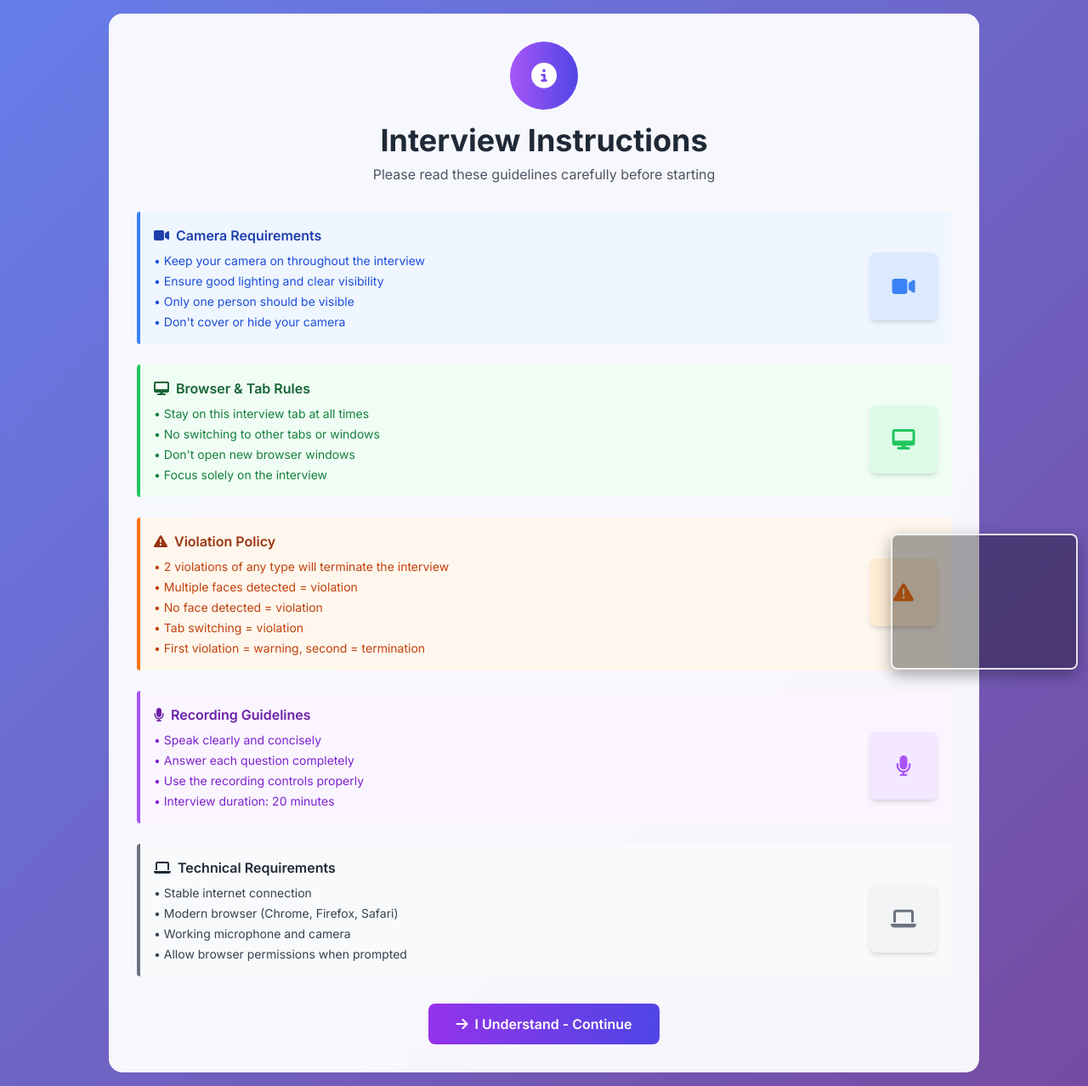
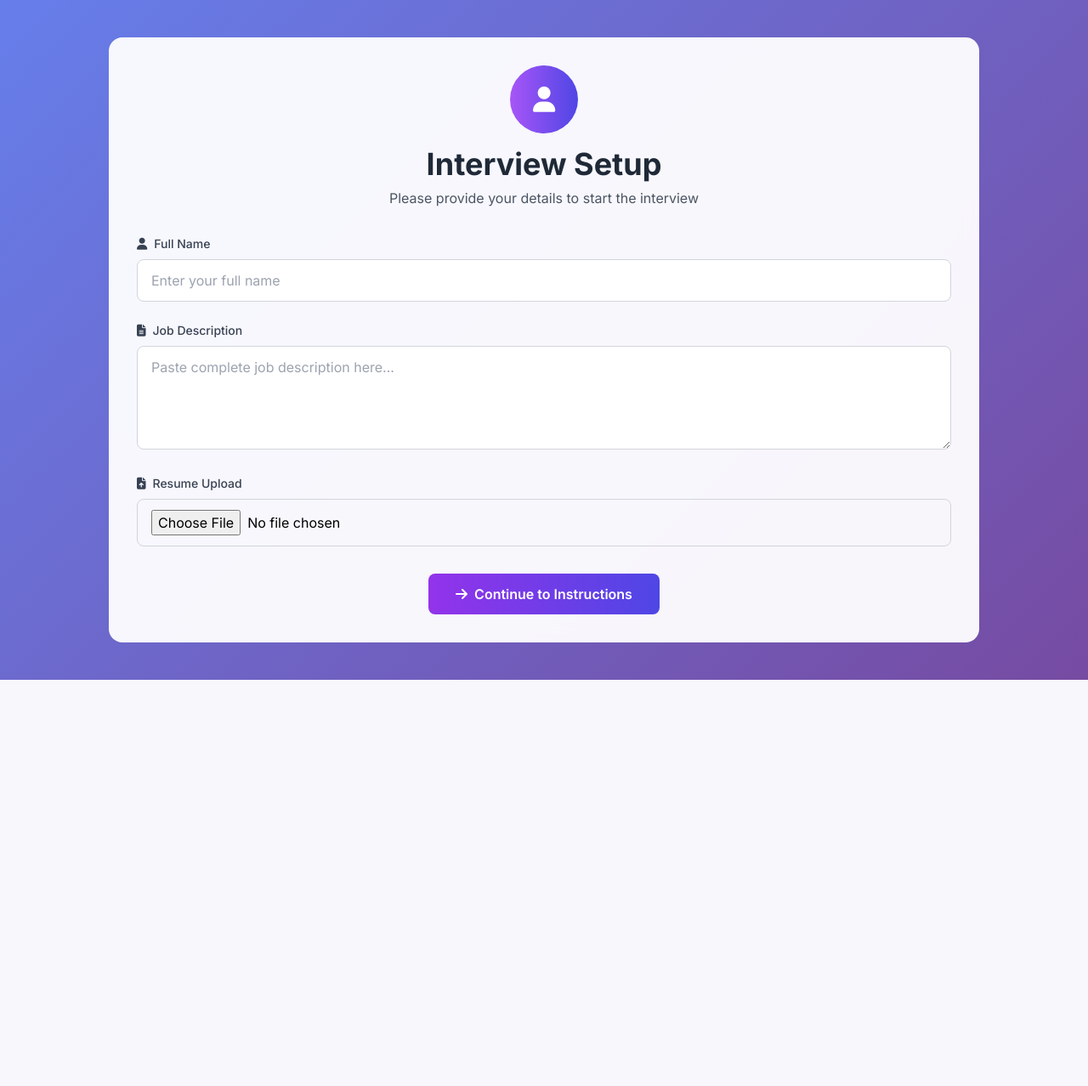
Before and after one commit to asifakousar437/Aimockinterview-final, a Flask app: page / in a window 1280 px wide. Shown: the whole page at 85% size. After the commit the page ends 800 px from the top, so only its background shows below. Run offline with Flask 3, Linux system fonts and the light colour scheme; some libraries are stand-ins or nearby versions.

Commit message:
Fix proctoring violation display and add debugging
- Update violation count display elements properly
- Add console logging for troubleshooting
- Fix showInstructions function navigation
- Ensure setup page flows correctly to instructions page
- Complete user journey: Setup → Instructions → Interview

```diff
--- a/ai_mock_interview/app.py
+++ b/ai_mock_interview/app.py
@@ -13,9 +13,15 @@ def result():
     return render_template("result.html")
 
 if __name__ == "__main__":
-    # Port 5000 may be occupied by macOS services (e.g., AirTunes).
-    # Use PORT env var to override when needed.
     import os
 
-    port = int(os.getenv("PORT", "5001"))
-    app.run(debug=True, host="127.0.0.1", port=port)
+    # Get port from environment variable (Railway sets this)
+    port = int(os.getenv("PORT", "5000"))
+
+    # For Railway deployment, host should be 0.0.0.0
+    host = os.getenv("HOST", "0.0.0.0")
+
+    # Disable debug mode in production
+    debug = os.getenv("DEBUG", "False").lower() == "true"
+
+    app.run(debug=debug, host=host, port=port)
--- a/ai_mock_interview/static/js/interview.js
+++ b/ai_mock_interview/static/js/interview.js
@@ -669,8 +669,8 @@ async function startInterview() {
     document.getElementById("question").innerHTML = `
         <div style="text-align: center; padding: 40px;">
             <div class="loading-spinner" style="font-size: 32px;">🔄</div>
-            <p style="margin-top: 20px; color: #8b5cf6; font-weight: 600;">Starting Interview...</p>
-            <p style="margin-top: 5px; color: #6b7280; font-size: 14px;">Analyzing your resume and generating first question</p>
+            <p style="margin-top: 15px; color: #8b5cf6; font-weight: 600;">Starting Interview...</p>
+            <p style="margin-top: 5px; color: #6b7280; font-size: 14px;">Setting up your interview environment</p>
         </div>
     `;
 
@@ -709,15 +709,22 @@ async function startInterview() {
 
     currentQuestion = data.question;
 
-    document.getElementById("question").innerHTML =
-        "<b>AI:</b> " + currentQuestion;
+    // Debug: Check if question element exists and log question
+    const questionElement = document.getElementById("question");
+    if (questionElement) {
+        console.log("DEBUG: Question element found, setting content:", currentQuestion);
+        questionElement.innerHTML = "<b>AI:</b> " + currentQuestion;
+    } else {
+        console.log("ERROR: Question element not found!");
+    }
 
     // Display match percentage if available
     if (data.match_percentage) {
         document.getElementById("matchPercentage").textContent = data.match_percentage;
     }
 
-    // Speak the question
+    // Speak the question with error handling
+    console.log("DEBUG: Attempting to speak question:", currentQuestion);
     speak(currentQuestion);
 }
 // ---------------- RECORD AUDIO ----------------
@@ -1070,6 +1077,28 @@ function speak(text) {
     }
 }
 
+// Function to show instructions page from setup
+function showInstructions() {
+    console.log("DEBUG: showInstructions() called");
+
+    // Hide setup page and show instructions
+    const setupElement = document.getElementById("setup");
+    const instructionsElement = document.getElementById("instructions");
+
+    if (setupElement) {
+        console.log("DEBUG: Hiding setup element");
+        setupElement.style.display = "none";
+    }
+
+    if (instructionsElement) {
+        console.log("DEBUG: Showing instructions element");
+        instructionsElement.style.display = "block";
+        instructionsElement.classList.remove("hidden");
+    } else {
+        console.log("ERROR: instructions element not found!");
+    }
+}
+
 // ---------------- END INTERVIEW ----------------
 async function endInterview() {
 
--- a/ai_mock_interview/static/js/monitor.js
+++ b/ai_mock_interview/static/js/monitor.js
@@ -245,6 +245,15 @@ document.addEventListener("visibilitychange", () => {
     if (document.hidden) {
         tabWarnings++;
 
+        // Update violation display elements
+        const multipleFaceElement = document.getElementById("multipleFaceViolations");
+        const noFaceElement = document.getElementById("noFaceViolations");
+        const tabElement = document.getElementById("tabViolations");
+
+        if (multipleFaceElement) multipleFaceElement.textContent = tabWarnings;
+        if (noFaceElement) noFaceElement.textContent = tabWarnings;
+        if (tabElement) tabElement.textContent = tabWarnings;
+
         // Shake screen briefly when tab switch is detected.
         try {
             document.body.animate(
--- a/ai_mock_interview/templates/interview.html
+++ b/ai_mock_interview/templates/interview.html
@@ -91,8 +91,56 @@
     </style>
 </head>
 <body class="gradient-bg min-h-screen">
+    <!-- SETUP SECTION -->
+    <div id="setup" class="min-h-screen flex items-center justify-center p-4">
+        <div class="glass-effect rounded-2xl p-8 max-w-5xl w-full hover-scale">
+            <div class="text-center mb-8">
+                <div class="inline-flex items-center justify-center w-20 h-20 bg-gradient-to-r from-purple-500 to-indigo-600 rounded-full mb-4">
+                    <i class="fas fa-user text-white text-3xl"></i>
+                </div>
+                <h1 class="text-4xl font-bold text-gray-800 mb-2">Interview Setup</h1>
+                <p class="text-gray-600">Please provide your details to start the interview</p>
+            </div>
+
+            <div class="space-y-6">
+                <div class="group">
+                    <label class="block text-sm font-medium text-gray-700 mb-2">
+                        <i class="fas fa-user mr-2"></i>Full Name
+                    </label>
+                    <input type="text" id="name"
+                           class="w-full px-4 py-3 border border-gray-300 rounded-lg focus:ring-2 focus:ring-purple-500 focus:border-transparent transition-all duration-200"
+                           placeholder="Enter your full name">
+                </div>
+
+                <div class="group">
+                    <label class="block text-sm font-medium text-gray-700 mb-2">
+                        <i class="fas fa-file-alt mr-2"></i>Job Description
+                    </label>
+                    <textarea id="jd" rows="4"
+                              class="w-full px-4 py-3 border border-gray-300 rounded-lg focus:ring-2 focus:ring-purple-500 focus:border-transparent transition-all duration-200"
+                              placeholder="Paste complete job description here..."></textarea>
+                </div>
+
+                <div class="group">
+                    <label class="block text-sm font-medium text-gray-700 mb-2">
+                        <i class="fas fa-file-upload mr-2"></i>Resume Upload
+                    </label>
+                    <input type="file" id="resumeFile" accept=".pdf,.doc,.docx"
+                           class="w-full px-4 py-3 border border-gray-300 rounded-lg focus:ring-2 focus:ring-purple-500 focus:border-transparent transition-all duration-200 file:mr-2">
+                </div>
+            </div>
+
+            <div class="mt-8 flex justify-center">
+                <button onclick="showInstructions()"
+                        class="bg-gradient-to-r from-purple-600 to-indigo-600 text-white py-3 px-8 rounded-lg font-semibold hover:from-purple-700 hover:to-indigo-700 transition-all duration-200 transform hover:scale-105">
+                    <i class="fas fa-arrow-right mr-2"></i>Continue to Instructions
+                </button>
+            </div>
+        </div>
+    </div>
+
     <!-- INSTRUCTIONS SECTION -->
-    <div id="instructions" class="min-h-screen flex items-center justify-center p-4">
+    <div id="instructions" class="hidden min-h-screen flex items-center justify-center p-4">
         <div class="glass-effect rounded-2xl p-8 max-w-5xl w-full hover-scale">
             <div class="text-center mb-8">
                 <div class="inline-flex items-center justify-center w-20 h-20 bg-gradient-to-r from-purple-500 to-indigo-600 rounded-full mb-4">
@@ -379,13 +427,23 @@
     </div>
 
     <script src="{{ url_for('static', filename='js/interview.js') }}"></script>
-    <script src="{{ url_for('static', filename='js/monitor.js') }}"></script>
 
     <script>
         function showSetup() {
-            document.getElementById('instructions').style.display = 'none';
-            document.getElementById('setup').style.display = 'flex';
-            document.getElementById('setup').classList.add('fade-in');
+            document.getElementById("instructions").style.display = "none";
+            document.getElementById("interview").style.display = "block";
+
+            // Load monitoring script only when interview starts
+            const monitorScript = document.createElement('script');
+            monitorScript.src = "{{ url_for('static', filename='js/monitor.js') }}";
+            document.head.appendChild(monitorScript);
+
+            // Enable tab monitoring after script loads
+            setTimeout(() => {
+                if (typeof enableTabMonitoring === 'function') {
+                    enableTabMonitoring();
+                }
+            }, 1000);
         }
     </script>
 </body>
```
Also changed, not shown: 1 other file.
